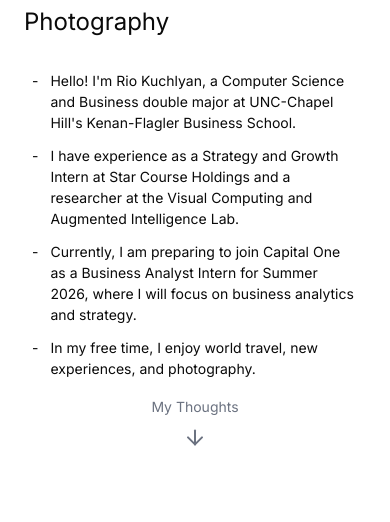
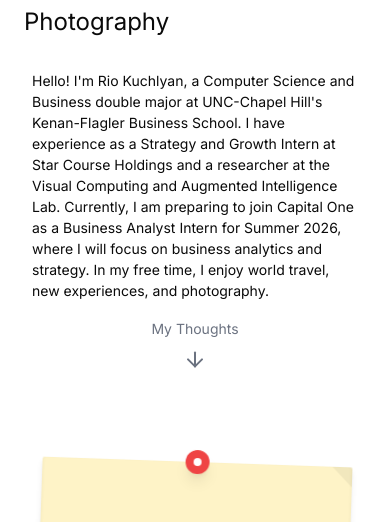
Before and after one commit to riokuchlyan/PortfolioWebsite, a Next.js app: page / in a window 390 px wide. Shown: the part 322-844 px from the top of the page. Built offline with nearby package versions, Linux system fonts and the light colour scheme.

Commit message:
Refactor homepage introduction: consolidate personal information into a single paragraph for improved readability and engagement, while removing outdated blog post data from the JSON and deleting the corresponding MDX file.

```diff
--- a/src/app/data/blog/blog.json
+++ b/src/app/data/blog/blog.json
@@ -1,12 +1,7 @@
 {
   "posts": [
     {
-      "id": 1,
-      "slug": "fighting-uncertainty-with-conviction",
-      "title": "Fighting Uncertainty with Conviction",
-      "excerpt": "College is the time for experimentation. It is also the best time to fail. However, in practice, it is difficult to deal with this uncertainty when thinking about the future.",
-      "date": "February 2026",
-      "color": "#FEF3C7"
+
     }
   ]
 }
--- a/src/app/data/blog/posts/fighting-uncertainty-with-conviction.mdx
+++ /dev/null
@@ -1,31 +0,0 @@
-# Fighting Uncertainty with Conviction
-
-Coming into UNC as a freshman, I thought I wanted to do something with computers. Recently, however, I find myself more interested in deal advisory and consulting. Yet, there has always been a part of me that wanted to explore the world of startups. Dealing with this uncertainty not only causes stress but also leads to a focus on "quantity over quality." Consequently, I find myself working on many projects at once, but not being able to commit to any of them.
-
-I've noticed this pattern in those around me as well, switching majors, schools, and career trajectories. I've since realized that facing uncertainty is very common, and I'd like to share my experience with it and how (I think) I've dealt with it.
-
-## The Context
-
-The primary reason for my multifaceted interests is definitely due to my surroundings. Coming into college, I was heavily influenced by my dad's tech background, wanting to do a CS major. However, stepping into college, especially a school focused on business, I found myself in conversations about investment banking, consulting, and similar industries. At first, I acknowledged such roles, but I never considered them. After all, I always considered myself a tech person. However, as I researched more about these industries, I became fascinated by how money moves around within our economy and started recruiting for them. My new career goal focused not only on the technical aspects of products, but also on how to scale and sell them. This naturally introduced me to the world of startups.
-
-And this is where I stand today. Conflicted by my childhood dream of tinkering with computers, fascination with financial markets, and the limitless opportunities of startups. I wish I could go ahead and pursue all three, and while there may be some niche intersection I can pursue, I acknowledge that I will most likely have to focus mainly, if not fully, on one of these goals.
-
-## Dealing with Uncertainty
-
-### 1. Design for Failure
-
-College is the time for experimentation. It is also the best time to fail. Although I mentioned that I will eventually have to choose one of my three goals, I am currently deciding not to. I'm aware that I am most likely spreading myself too thin; however, I want to see how far I can go with it and how far I can push myself. Either I will succeed, which is very unlikely but great, or this strategy will likely lead to failure. But this failure now will be my success later, as it will show me how far I can push myself and will force me to choose a path when I am on the brink of failure.
-
-### 2. Plan to Adapt
-
-I strongly believe being adaptable is the key to fighting uncertainty. I've realized that I am not fearful of just not knowing what to do, but also of the feeling of being helpless if I realize I did make a wrong choice. Being adaptable fixes this. Constantly learning new skills and knowing that switching interests and ventures, while difficult, is always possible helps defeat uncertainty. In terms of my education, pursuing a double major has helped me create interdisciplinary skills that make it slightly easier to adapt.
-
-### 3. Just Choose
-
-One value that I've centered my life around is to not be fickle-minded. I would rather commit to the wrong choice and commit myself to making it right than be uncertain about the right choice. This may seem to contradict my previous statement about always adapting, but adapting refers to changing one's strategy based on external and valid factors. Fickle-mindedness refers to changing one's decision due to internal factors such as fear. Consequently, I am not too worried about choosing the wrong career or venture when the time comes. Even if I choose wrong, I will somehow make it right.
-
-### 4. Be a Problem-Solver
-
-This ties together all three of my previous points. While there may be many skills that I can provide value to society with today, I am working towards an uncertain future. Like stocks, commodities, or any asset, what is valuable today might be worthless in the future, including the skills I have right now. Consequently, I consider my greatest asset to be my problem-solving abilities. I'm uncertain about what I will do in my future. But I know I will figure out a way to make it work.
-
-I've found the best solution is not to fight my uncertainty, but acknowledge it. That way, I can plan my education to adapt to whatever venture I end up choosing in the future without worrying about making the wrong choice.
--- a/src/app/page.tsx
+++ b/src/app/page.tsx
@@ -176,24 +176,9 @@ export default function Home() {
             {/* Desktop: full viewport centered layout */}
             <div className="hidden lg:flex lg:min-h-screen lg:flex-col lg:items-center lg:justify-center relative">
               <div className="max-w-3xl mx-auto px-4">
-                <ul className="text-lg lg:text-xl leading-relaxed text-foreground space-y-3 list-none">
-                  <li className="flex items-start">
-                    <span className="mr-3">-</span>
-                    <span>Hello! I&apos;m Rio Kuchlyan, a Computer Science and Business double major at UNC-Chapel Hill&apos;s Kenan-Flagler Business School.</span>
-                  </li>
-                  <li className="flex items-start">
-                    <span className="mr-3">-</span>
-                    <span>I have experience as a Strategy and Growth Intern at Star Course Holdings and a researcher at the Visual Computing and Augmented Intelligence Lab.</span>
-                  </li>
-                  <li className="flex items-start">
-                    <span className="mr-3">-</span>
-                    <span>Currently, I am preparing to join Capital One as a Business Analyst Intern for Summer 2026, where I will focus on business analytics and strategy.</span>
-                  </li>
-                  <li className="flex items-start">
-                    <span className="mr-3">-</span>
-                    <span>In my free time, I enjoy world travel, new experiences, and photography.</span>
-                  </li>
-                </ul>
+                <p className="text-lg lg:text-xl leading-relaxed text-foreground">
+                  Hello! I&apos;m Rio Kuchlyan, a Computer Science and Business double major at UNC-Chapel Hill&apos;s Kenan-Flagler Business School. I have experience as a Strategy and Growth Intern at Star Course Holdings and a researcher at the Visual Computing and Augmented Intelligence Lab. Currently, I am preparing to join Capital One as a Business Analyst Intern for Summer 2026, where I will focus on business analytics and strategy. In my free time, I enjoy world travel, new experiences, and photography.
+                </p>
               </div>
               <div className="absolute bottom-16 left-[calc(50vw-19rem)] -translate-x-1/2 flex flex-col items-center animate-bounce">
                 <span className="text-sm text-muted mb-2">My Thoughts</span>
@@ -207,24 +192,9 @@ export default function Home() {
             {/* Mobile: simple stacked layout */}
             <div className="lg:hidden">
               <div className="px-2">
-                <ul className="text-sm sm:text-lg leading-relaxed text-foreground space-y-3 list-none">
-                <li className="flex items-start">
-                    <span className="mr-3">-</span>
-                    <span>Hello! I&apos;m Rio Kuchlyan, a Computer Science and Business double major at UNC-Chapel Hill&apos;s Kenan-Flagler Business School.</span>
-                  </li>
-                  <li className="flex items-start">
-                    <span className="mr-3">-</span>
-                    <span>I have experience as a Strategy and Growth Intern at Star Course Holdings and a researcher at the Visual Computing and Augmented Intelligence Lab.</span>
-                  </li>
-                  <li className="flex items-start">
-                    <span className="mr-3">-</span>
-                    <span>Currently, I am preparing to join Capital One as a Business Analyst Intern for Summer 2026, where I will focus on business analytics and strategy.</span>
-                  </li>
-                  <li className="flex items-start">
-                    <span className="mr-3">-</span>
-                    <span>In my free time, I enjoy world travel, new experiences, and photography.</span>
-                  </li>
-                </ul>
+                <p className="text-sm sm:text-lg leading-relaxed text-foreground">
+                  Hello! I&apos;m Rio Kuchlyan, a Computer Science and Business double major at UNC-Chapel Hill&apos;s Kenan-Flagler Business School. I have experience as a Strategy and Growth Intern at Star Course Holdings and a researcher at the Visual Computing and Augmented Intelligence Lab. Currently, I am preparing to join Capital One as a Business Analyst Intern for Summer 2026, where I will focus on business analytics and strategy. In my free time, I enjoy world travel, new experiences, and photography.
+                </p>
               </div>
               <div className="flex flex-col items-center mt-6 animate-bounce">
                 <span className="text-sm text-muted mb-2">My Thoughts</span>
```
